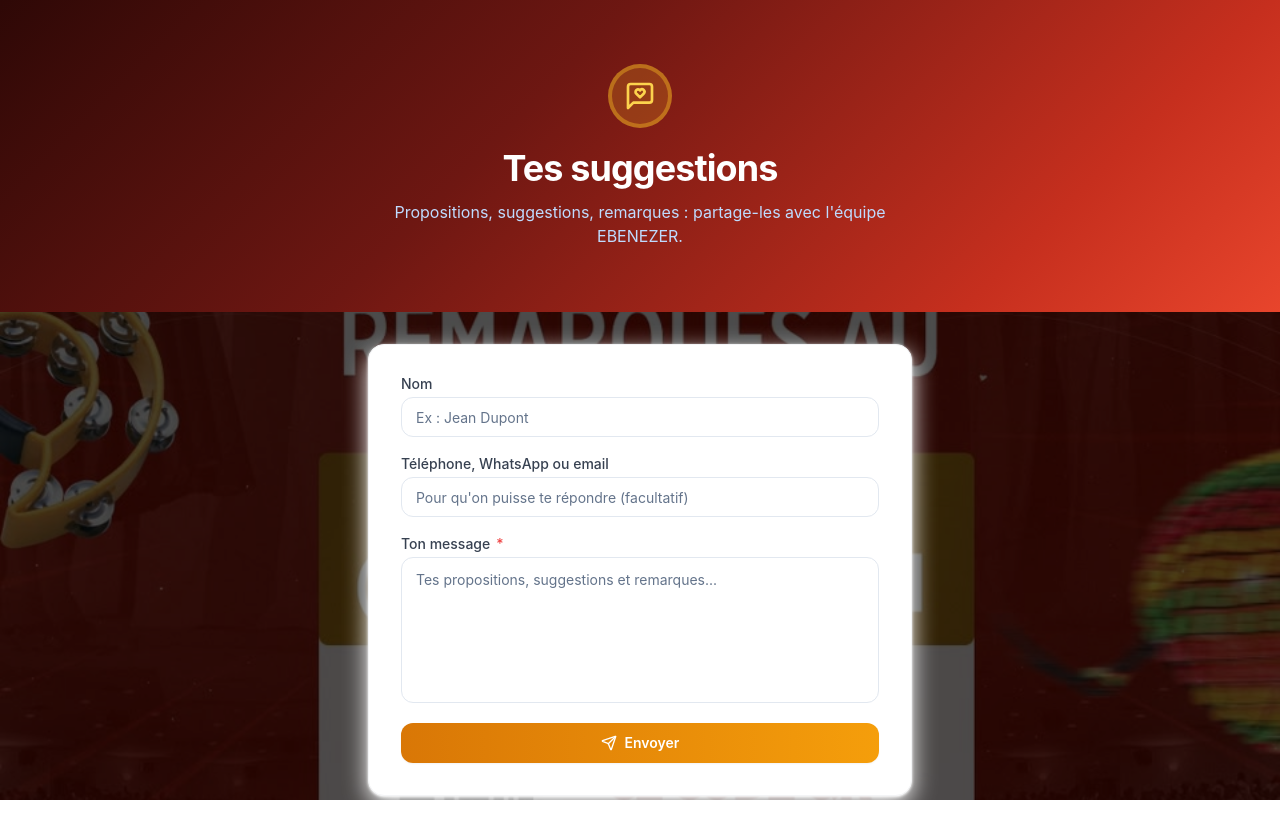
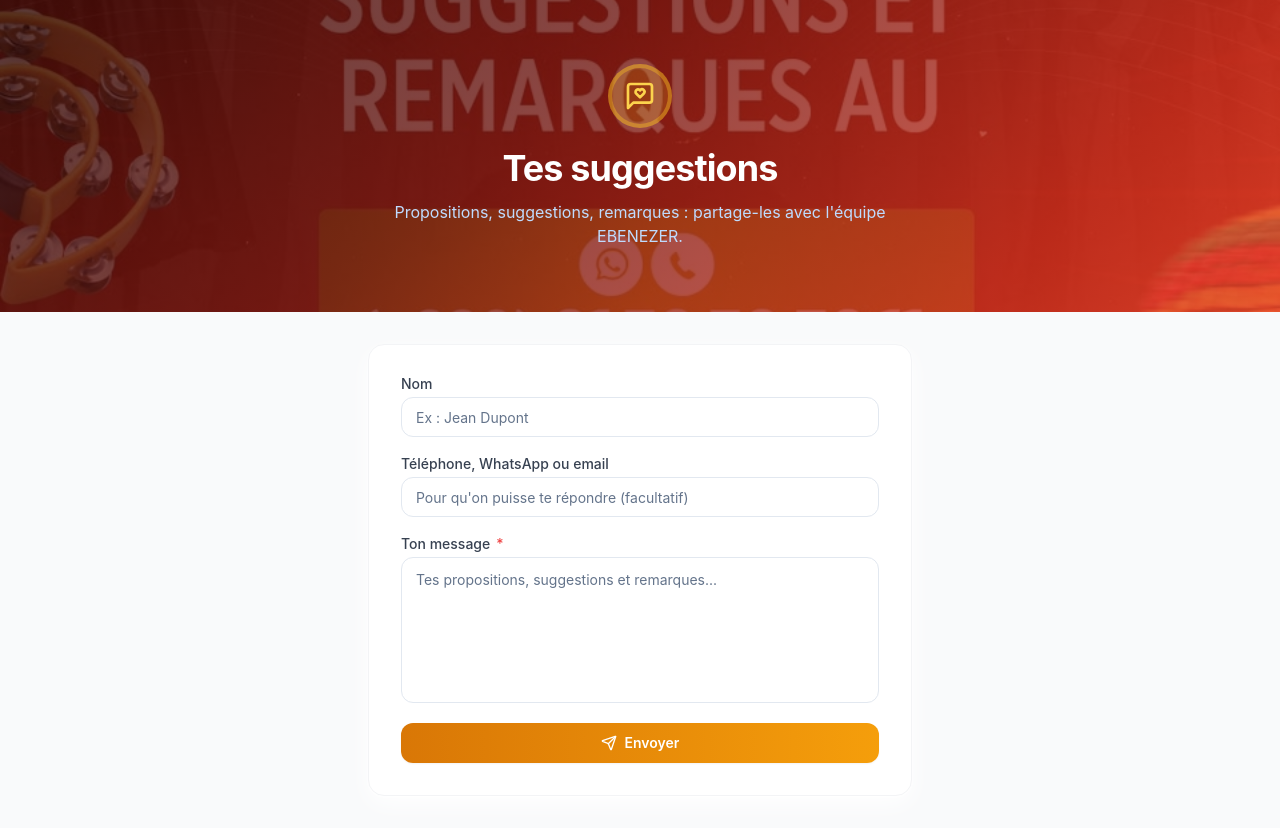
Before and after one commit to Abdias1998/ebenezer_2026_frontend_qrcode_badge, a Next.js app: page /suggestions in a window 1280 px wide. Built offline with nearby package versions, Linux system fonts and the light colour scheme; no server answers.

Commit message:
Add imag

```diff
--- a/src/app/suggestions/SuggestionsPageClient.tsx
+++ b/src/app/suggestions/SuggestionsPageClient.tsx
@@ -39,8 +39,9 @@ export function SuggestionsPageClient() {
   };
 
   return (
-    <main className="relative min-h-screen">
-      <div className="fixed inset-0 -z-10">
+    <main className="min-h-screen bg-gray-50">
+      <div className="relative overflow-hidden py-16 px-4">
+        <div className="absolute inset-0">
           <Image
             src="/image.png"
             alt=""
@@ -48,11 +49,10 @@ export function SuggestionsPageClient() {
             priority
             className="object-cover"
           />
-        <div className="absolute inset-0 bg-black/70" />
+          <div className="absolute inset-0 hero-gradient opacity-80" />
         </div>
 
-      <div className="hero-gradient py-16 px-4">
-        <div className="max-w-xl mx-auto text-center">
+        <div className="relative z-10 max-w-xl mx-auto text-center">
           <div className="inline-flex items-center justify-center w-16 h-16 rounded-full bg-gold-400/20 border-4 border-gold-400/40 mb-5">
             <MessageSquareHeart className="w-8 h-8 text-gold-300" />
           </div>
```
Lines whose indentation alone changed are shown as unchanged.
